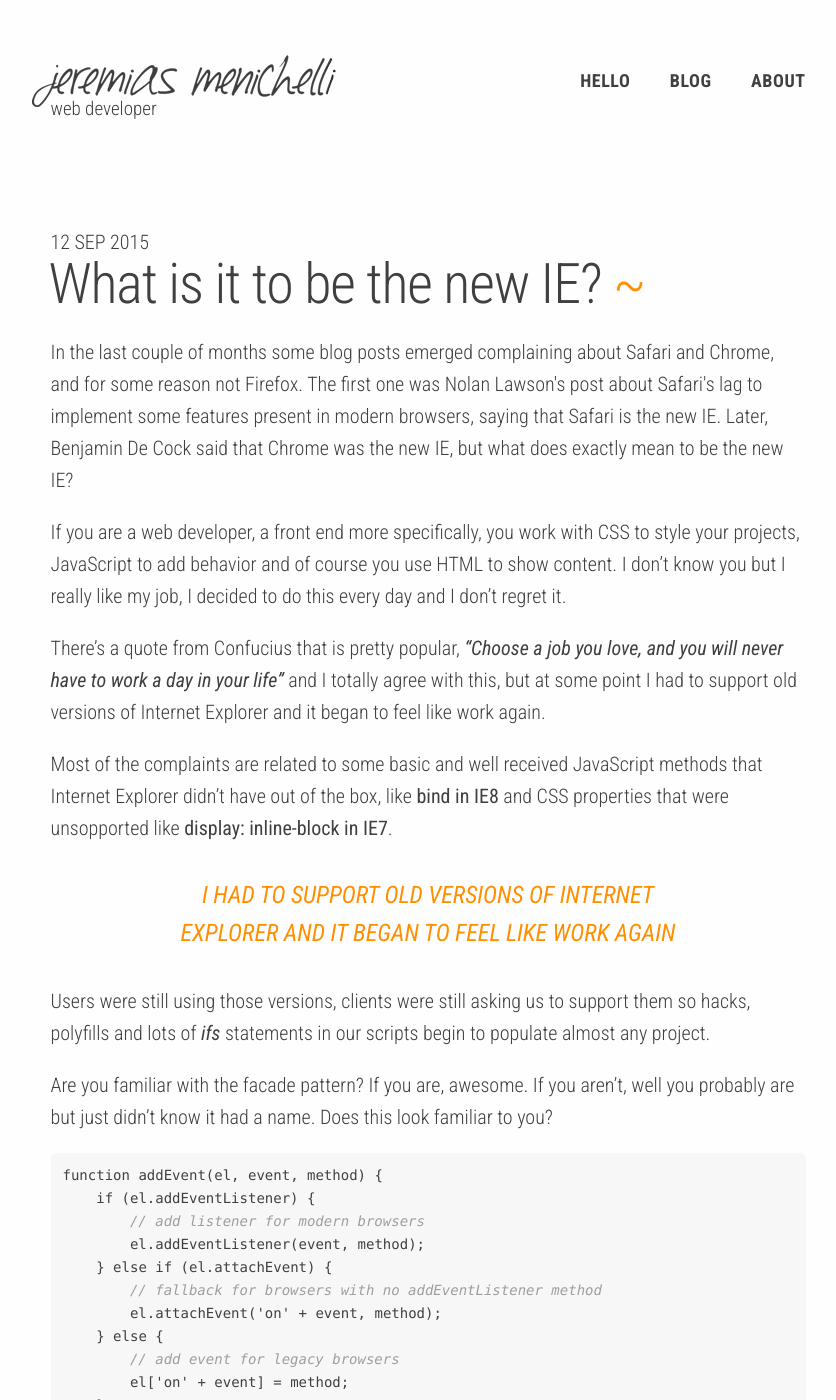
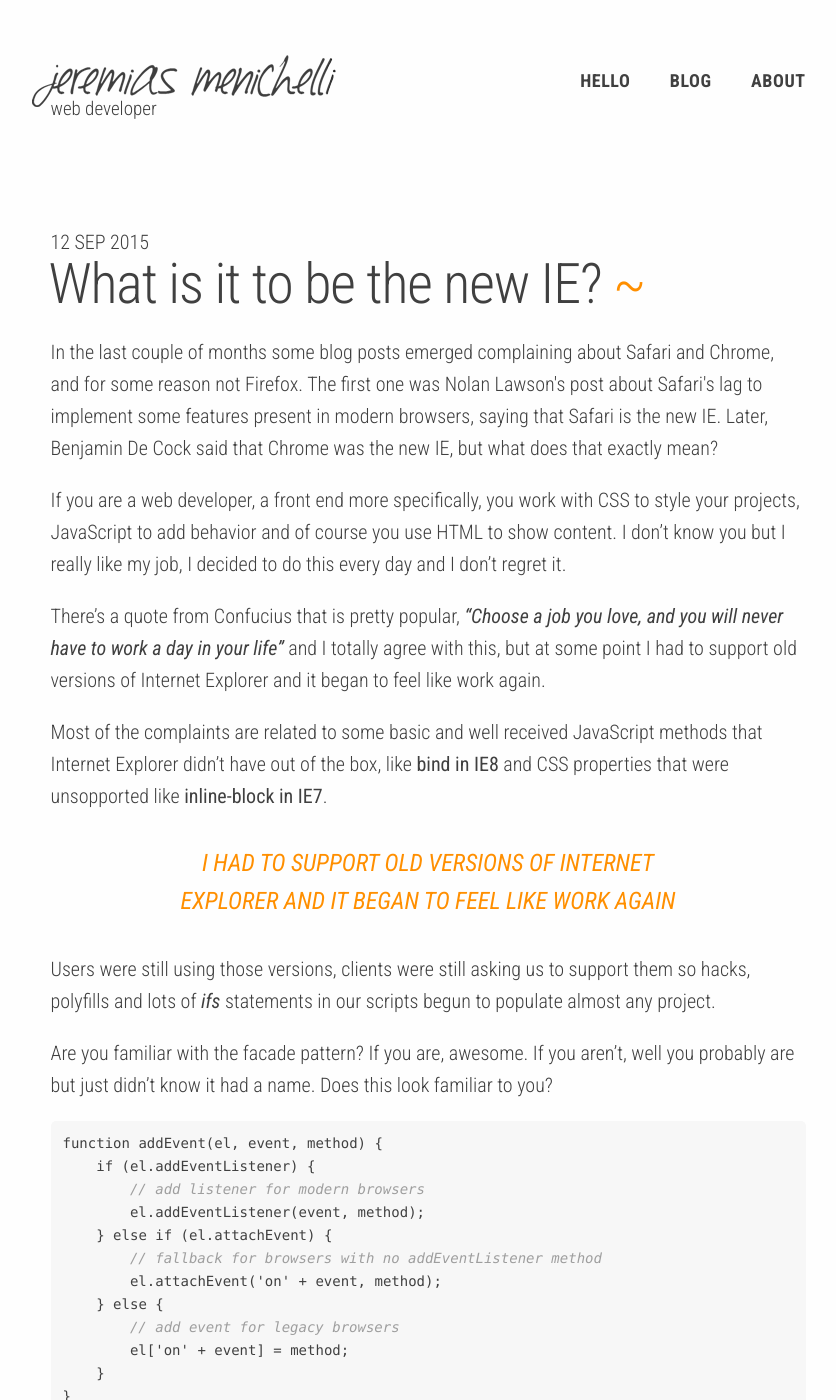
Before and after one commit to jeremenichelli/jeremenichelli.github.io, a Jekyll site: the page built from _posts/2015-09-12-what-is-it-to-be-the-new-ie.md, in a window 1280 px wide and 1400 px high. Shown: the whole window, without its empty margins (212-1048 px from the left). Built offline with Jekyll 4.4.1, drawn with Linux system fonts in a browser that asks for light colours.

Commit message:
Corrections on old post

```diff
--- a/_posts/2015-09-12-what-is-it-to-be-the-new-ie.md
+++ b/_posts/2015-09-12-what-is-it-to-be-the-new-ie.md
@@ -1,18 +1,18 @@
 ---
 layout: post
 title: What is it to be the new IE?
-resume: In the last couple of months some blog posts emerged complaining about Safari and Chrome, and for some reason not Firefox. The first one was Nolan Lawson's post about Safari's lag to implement some features present in modern browsers, saying that Safari is the new IE. Later, Benjamin De Cock said that Chrome was the new IE, but what does exactly mean to be the new IE?
+resume: In the last couple of months some blog posts emerged complaining about Safari and Chrome, and for some reason not Firefox. The first one was Nolan Lawson's post about Safari's lag to implement some features present in modern browsers, saying that Safari is the new IE. Later, Benjamin De Cock said that Chrome was the new IE, but what does that exactly mean?
 ---
 
 If you are a web developer, a front end more specifically, you work with CSS to style your projects, JavaScript to add behavior and of course you use HTML to show content. I don't know you but I really like my job, I decided to do this every day and I don't regret it.
 
 There's a quote from Confucius that is pretty popular, *"Choose a job you love, and you will never have to work a day in your life"* and I totally agree with this, but at some point I had to support old versions of Internet Explorer and it began to feel like work again.
 
-Most of the complaints are related to some basic and well received JavaScript methods that Internet Explorer didn't have out of the box, like **bind in IE8** and CSS properties that were unsopported like **display: inline-block in IE7**.
+Most of the complaints are related to some basic and well received JavaScript methods that Internet Explorer didn't have out of the box, like **bind in IE8** and CSS properties that were unsopported like **inline-block in IE7**.
 
 > I had to support old versions of Internet Explorer and it began to feel like work again
 
-Users were still using those versions, clients were still asking us to support them so hacks, polyfills and lots of *ifs* statements in our scripts begin to populate almost any project.
+Users were still using those versions, clients were still asking us to support them so hacks, polyfills and lots of *ifs* statements in our scripts begun to populate almost any project.
 
 Are you familiar with the facade pattern? If you are, awesome. If you aren't, well you probably are but just didn't know it had a name. Does this look familiar to you?
 
```
